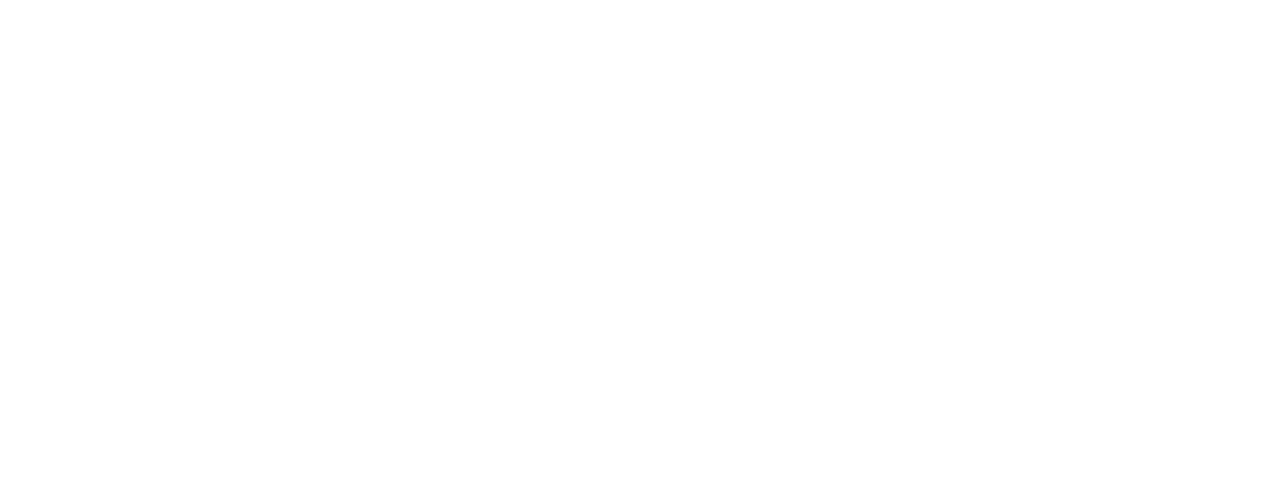
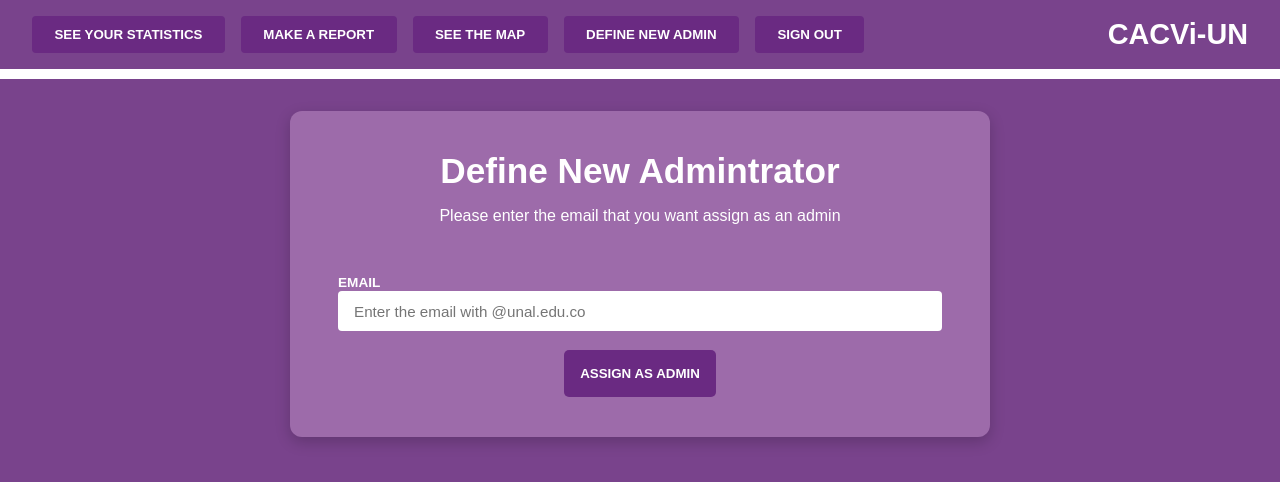
Before and after one commit to jumontenegrol/cacviun, a React (Create React App) app: page /cacviun/defineAdmin in a window 1280 px wide. Before the commit this address had no page. Shown: the top 482 px of the page. Built offline with nearby package versions, Linux system fonts and the light colour scheme.

Commit message:
Creacion vista defienAdmin, y arreglos en el report

```diff
--- a/src/App.jsx
+++ b/src/App.jsx
@@ -5,6 +5,7 @@
 import Map from "./vistas/Map.jsx";
 import Report from "./vistas/Report.jsx";
 import PersonalStatistics from "./vistas/PersonalStatistics.jsx";
+import DefineAdmin from "./vistas/DefineAdmin.jsx";
 
 export default function App() {
   return (
@@ -15,6 +16,7 @@
         <Route path="/map" element={<Map />} />
         <Route path="/report" element={<Report />} />
         <Route path="/personalStatistics" element={<PersonalStatistics />} />
+        <Route path="/defineAdmin" element={<DefineAdmin />} />
       </Routes>
     </BrowserRouter>
   );
--- a/src/components/Header.jsx
+++ b/src/components/Header.jsx
@@ -23,6 +23,10 @@
           <button className="header-btn">See the map</button>
         </Link>
 
+        <Link to="/defineAdmin">
+          <button className="header-btn">Define New Admin</button>
+        </Link>
+
         <button className="header-btn" onClick={handleSignOut}>
           Sign Out
         </button>
--- a/src/styles/App.css
+++ b/src/styles/App.css
@@ -104,6 +104,9 @@
   cursor: pointer;
   font-weight: 700;
   min-width: 120px;
+  text-align: center;
+  display: block;
+  margin: 0 auto;
 }
 
 .secondary {
--- a/src/styles/Report.css
+++ b/src/styles/Report.css
@@ -144,3 +144,48 @@
     padding: 1.5rem;
   }
 }
+
+.modal-background {
+  position: fixed;
+  top: 0;
+  left: 0;
+  width: 100%;
+  height: 100%;
+  background: rgba(0,0,0,0.5);
+  display: flex;
+  justify-content: center;
+  align-items: center;
+  z-index: 999;
+}
+
+.modal-box {
+  background: #79438c;
+  padding: 20px 30px;
+  border-radius: 10px;
+  width: 380px;
+  text-align: center;
+}
+
+.modal-buttons {
+  margin-top: 20px;
+  display: flex;
+  justify-content: space-around;
+}
+
+.yes-btn {
+  background: #2e7d32;
+  color: white;
+  padding: 8px 18px;
+  border-radius: 5px;
+  border: none;
+  cursor: pointer;
+}
+
+.no-btn {
+  background: #c62828;
+  color: white;
+  padding: 8px 18px;
+  border-radius: 5px;
+  border: none;
+  cursor: pointer;
+}
--- /dev/null
+++ b/src/vistas/DefineAdmin.jsx
@@ -0,0 +1,68 @@
+import React, { useState } from "react";
+import { toast, ToastContainer } from "react-toastify";
+import "react-toastify/dist/ReactToastify.css";
+import "./../styles/Report.css";
+import Header from "../components/Header";
+
+function Report() {
+  const [email, setEmail] = useState("");
+
+  const handleSubmit = (e) => {
+    e.preventDefault();
+
+    if (!email.trim()) {
+      toast.error("Email field required", { position: "top-center" });
+      return;
+    }
+
+    // Email institucional obligatorio
+    const emailRegex = /^[^\s@]+@unal\.edu\.co$/;
+    if (!emailRegex.test(email)) {
+      toast.error("Email must be @unal.edu.co", { position: "top-center" });
+      return;
+    }
+
+    toast.success("administrator successfully assigned", {
+      position: "top-center",
+      autoClose: 2000,
+    });
+
+    setEmail("");
+  };
+
+  return (
+    <div className="report-container">
+      <Header />
+
+      <div className="report-content">
+        <div className="form-header-text">
+          <h1 className="form-title">Define New Admintrator</h1>
+          <p className="form-subtitle">Please enter the email that you want assign as an admin</p>
+        </div>
+
+        <form onSubmit={handleSubmit} className="report-form-single-column">
+
+          <div className="form-group">
+            <label htmlFor="email">EMAIL</label>
+            <input
+              type="email"
+              id="email"
+              placeholder="Enter the email with @unal.edu.co"
+              value={email}
+              onChange={(e) => setEmail(e.target.value)}
+            />
+          </div>
+
+          <button type="submit" className="submit-btn">
+            ASSIGN AS ADMIN
+          </button>
+        </form>
+
+      </div>
+
+      <ToastContainer />
+    </div>
+  );
+}
+
+export default Report;
--- a/src/vistas/Report.jsx
+++ b/src/vistas/Report.jsx
@@ -6,16 +6,13 @@
 
 // ==================================================
 // 🔽 LISTA DE OPCIONES PARA "TYPE OF VIOLENCE"
-//     Puedes editar esta lista libremente
 // ==================================================
 const violenceTypes = [
   "Physical Violence",
   "Psychological Violence",
   "Sexual Violence",
   "Workplace Violence",
-  "Economic Violence",
   "Discrimination",
-  "Harassment",
 ];
 
 function Report() {
@@ -26,9 +23,9 @@
   const [type, setType] = useState("");
   const [description, setDescription] = useState("");
 
-  // ==================================================
-  // 🔥 VALIDACIONES DEL FORMULARIO
-  // ==================================================
+  // Estado para mostrar u ocultar la ventana emergente
+  const [showConfirm, setShowConfirm] = useState(false);
+
   const handleSubmit = (e) => {
     e.preventDefault();
 
@@ -49,10 +46,7 @@
       return;
     }
 
-    // ==================================================
-    // 🔥 VALIDACIÓN DE FECHA
-    // Debe ser: después del 2000 y antes de hoy
-    // ==================================================
+    // Validación de fecha
     const selectedDate = new Date(date);
     const minDate = new Date("2000-01-01");
     const today = new Date();
@@ -67,7 +61,13 @@
       return;
     }
 
-    toast.success("Report sent successfully (local validation only)", {
+    // 👉 Mostrar ventana emergente de confirmación
+    setShowConfirm(true);
+  };
+
+
+  const confirmSubmit = () => {
+    toast.success("Report submitted successfully", {
       position: "top-center",
       autoClose: 2000,
     });
@@ -79,11 +79,32 @@
     setDate("");
     setType("");
     setDescription("");
+
+    setShowConfirm(false);
   };
+
+  const confirmationModal = (
+    <div className="modal-background">
+      <div className="modal-box">
+        <h3>Confirmation Required</h3>
+        <p>
+          Are you completely sure that all the information entered is correct
+          and you want to submit this report?
+        </p>
+
+        <div className="modal-buttons">
+          <button className="yes-btn" onClick={confirmSubmit}>YES</button>
+          <button className="no-btn" onClick={() => setShowConfirm(false)}>NO</button>
+        </div>
+      </div>
+    </div>
+  );
 
   return (
     <div className="report-container">
       <Header />
+
+      {showConfirm && confirmationModal}
 
       <div className="report-content">
         <div className="form-header-text">
@@ -145,13 +166,11 @@
             >
               <option value="">Select</option>
 
-              {/* 🔽 Generación dinámica de opciones */}
               {violenceTypes.map((t, index) => (
                 <option key={index} value={t}>
                   {t}
                 </option>
               ))}
-
             </select>
           </div>
 
@@ -165,9 +184,6 @@
             ></textarea>
           </div>
 
-          {/* ================================================== */}
-          {/*      🔥 FRAME QUE REEMPLAZA EL MAPA ORIGINAL       */}
-          {/* ================================================== */}
           <div className="form-group">
             <label>SELECT THE AREA WHERE THE EVENT OCCURRED</label>
             <div
```
